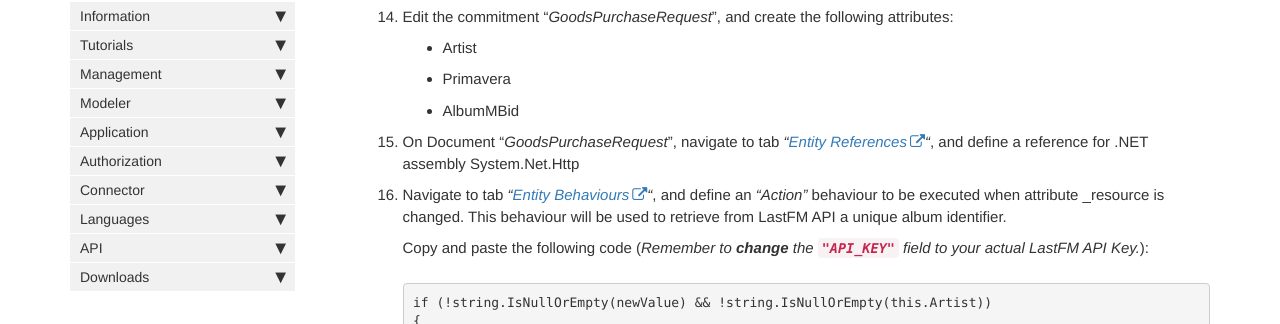
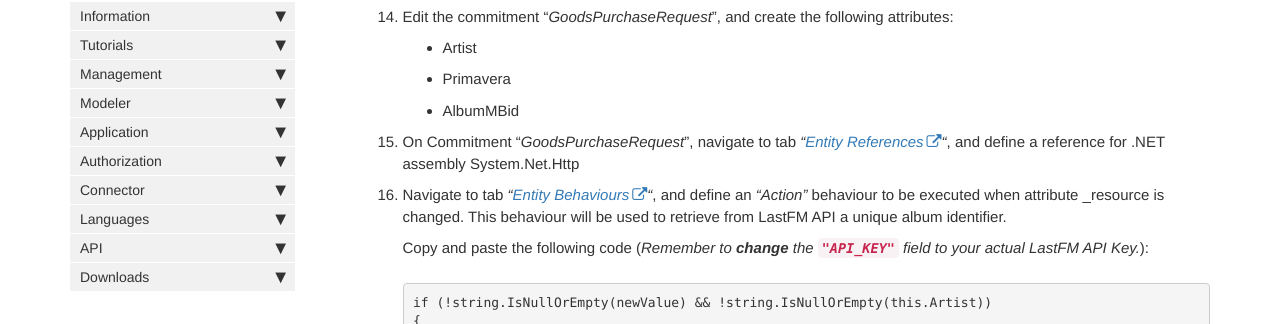
Before and after one commit to daniel8lopes/omnia3, a Jekyll site: the page built from docs/pages/omnia3/Tutorials/omnia3_multisystemconnectortutorial.md, in a window 1280 px wide and 900 px high, scrolled down 4031 px. Shown: the part 127-451 px from the top of the window. Built offline with Jekyll 4.4.1, drawn with Linux system fonts in a browser that asks for light colours; nearby versions of some CDN libraries; comment, search, counter and statistics services are not loaded.

Commit message:
Update omnia3_multisystemconnectortutorial.md

```diff
--- a/docs/pages/omnia3/Tutorials/omnia3_multisystemconnectortutorial.md
+++ b/docs/pages/omnia3/Tutorials/omnia3_multisystemconnectortutorial.md
@@ -188,7 +188,7 @@ This tutorial also requires an access to [Primavera ERP](https://pt.primaverabss
     - Primavera
     - AlbumMBid
 
-15. On Document "*GoodsPurchaseRequest*", navigate to tab *"[Entity References](https://docs.numbersbelieve.com/omnia3_modeler_references.html)"*, and define a reference for .NET assembly System.Net.Http
+15. On Commitment "*GoodsPurchaseRequest*", navigate to tab *"[Entity References](https://docs.numbersbelieve.com/omnia3_modeler_references.html)"*, and define a reference for .NET assembly System.Net.Http
 
 16. Navigate to tab *"[Entity Behaviours](https://docs.numbersbelieve.com/omnia3_modeler_datasources.html)"*, and define an *"Action"* behaviour to be executed when attribute _resource is changed. This behaviour will be used to retrieve from LastFM API a unique album identifier.
 
```
